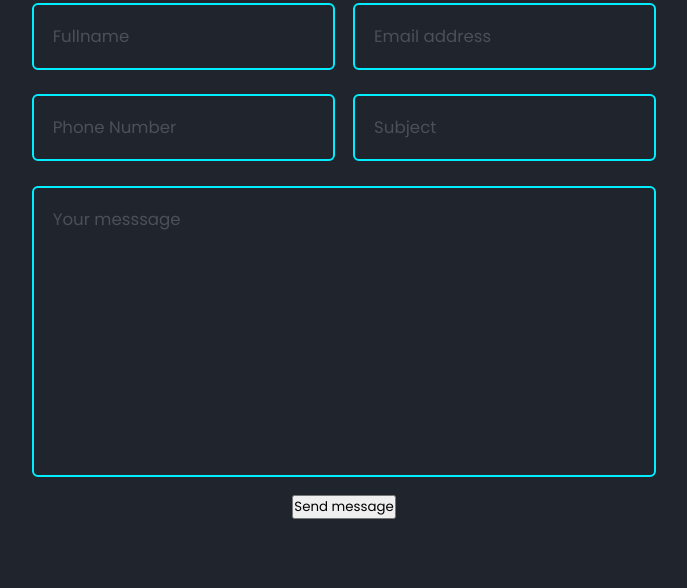
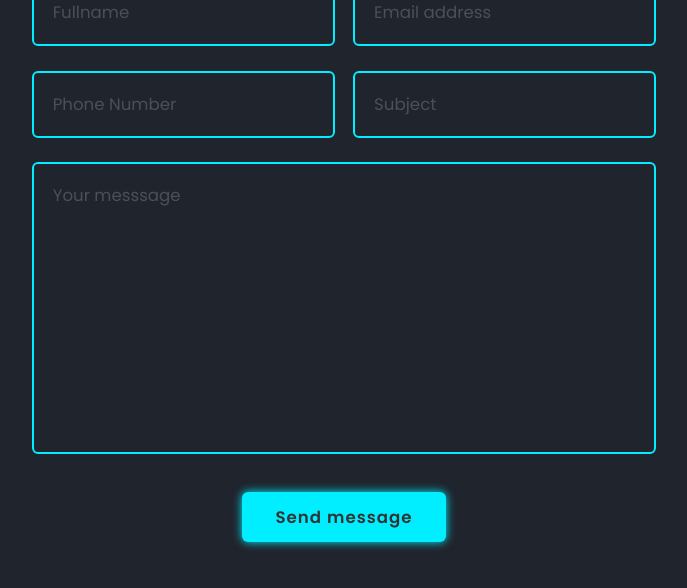
Before and after one commit to AElozinoLopez/form-submission, a plain HTML site: page index.html in a window 1280 px wide. Shown: the part 182-770 px from the top of the page, without its empty margins (296-983 px from the left). Drawn offline with Linux system fonts and the light colour scheme.

Commit message:
Styled the button on normal state

```diff
--- a/styles.css
+++ b/styles.css
@@ -57,3 +57,18 @@ form .input-box {
 form .textarea-field .item {
   resize: none;
 }
+
+form button {
+  padding: 1.2rem 3.2rem;
+  background: #0ef;
+  border: none;
+  outline: none;
+  border-radius: 6px;
+  box-shadow: 0 0 10px #0ef;
+  font-size: 1.6rem;
+  color: #333;
+  letter-spacing: 1px;
+  font-weight: 600;
+  cursor: pointer;
+  margin-top: 2rem;
+}
```
